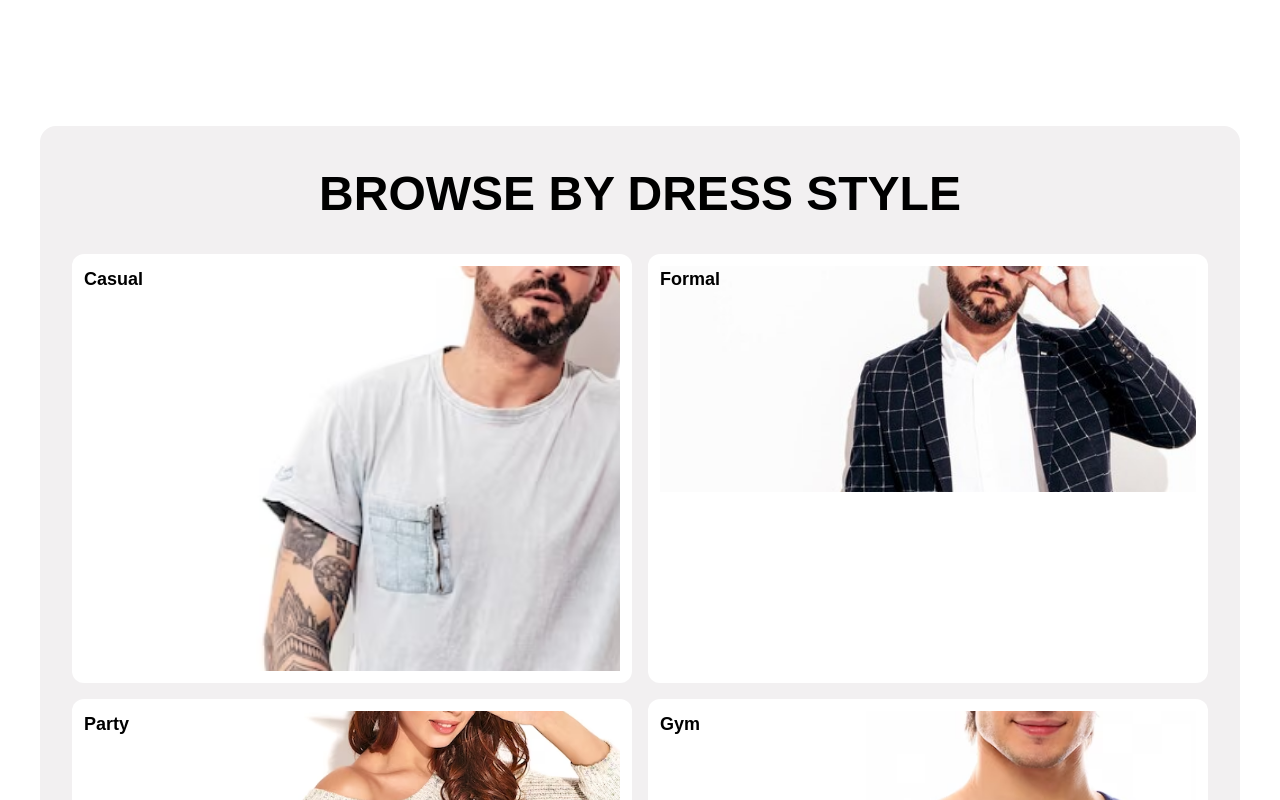
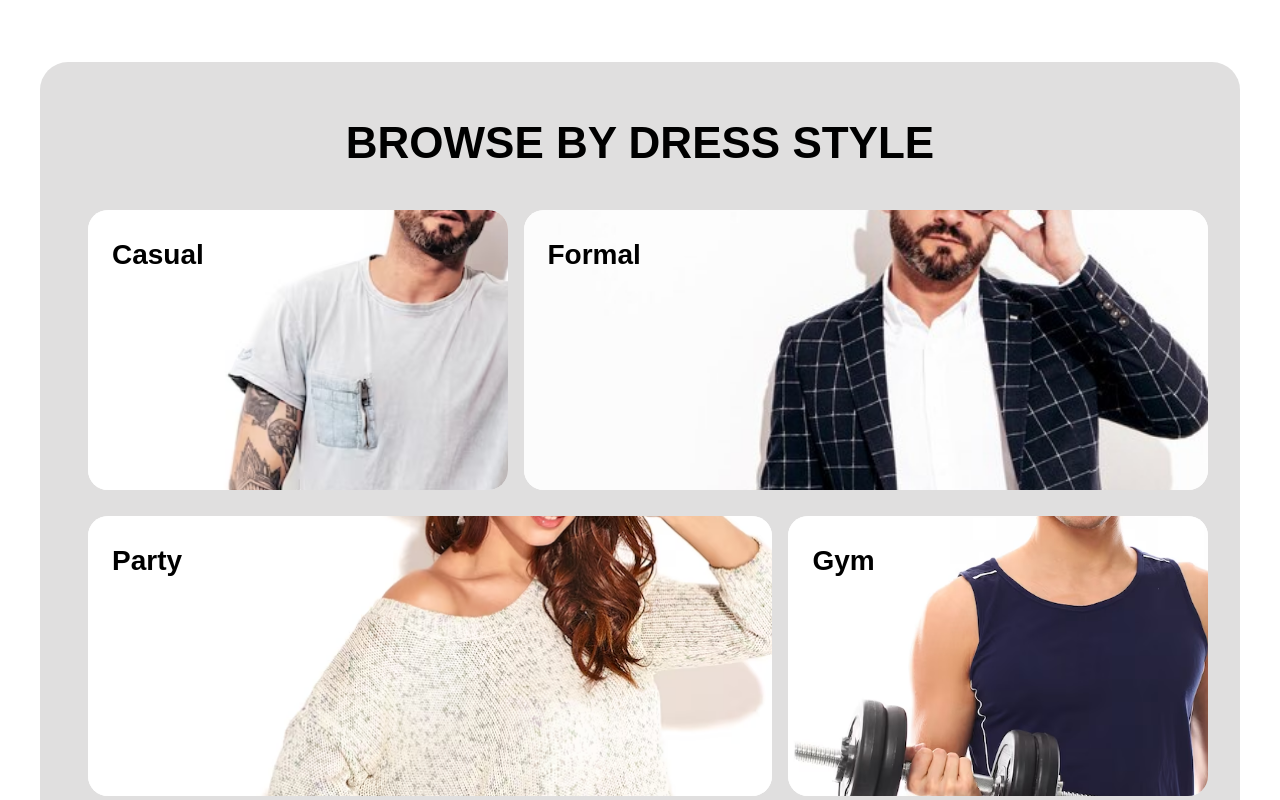
Before and after one commit to abiodunnoah/Shop.co, a Vue app: page / in a window 1280 px wide. Shown: the part 2140-2940 px from the top of the page. Built offline with nearby package versions, Linux system fonts and the light colour scheme; a web font is replaced by a local one.

Commit message:
browse panel component

```diff
--- /dev/null
+++ b/src/components/BrowsePanel.vue
@@ -0,0 +1,99 @@
+<script setup>
+import casual from "@/assets/images/casual.png";
+import formal from "@/assets/images/formal.png";
+import party from "@/assets/images/party.png";
+import gym from "@/assets/images/gym.png";
+</script>
+
+<template>
+  <section class="browse-panel">
+    <h2 class="title">BROWSE BY DRESS STYLE</h2>
+
+    <!-- Row 1 -->
+    <div class="row">
+      <div class="card card--casual">
+        <span class="label">Casual</span>
+        <img :src="casual" alt="Casual" />
+      </div>
+      <div class="card card--formal">
+        <span class="label">Formal</span>
+        <img :src="formal" alt="Formal" />
+      </div>
+    </div>
+
+    <!-- Row 2 -->
+    <div class="row">
+      <div class="card card--party">
+        <span class="label">Party</span>
+        <img :src="party" alt="Party" />
+      </div>
+      <div class="card card--gym">
+        <span class="label">Gym</span>
+        <img :src="gym" alt="Gym" />
+      </div>
+    </div>
+  </section>
+</template>
+
+<style scoped>
+.browse-panel {
+  background: #e0dfdf;
+  border-radius: 1.75rem;
+  padding: 3rem;
+  max-width: 1200px;
+  margin: auto;
+}
+
+.title {
+  text-align: center;
+  font-size: 2.75rem;
+  font-weight: 900;
+  margin-bottom: 1.5rem;
+}
+
+.row {
+  display: flex;
+  gap: 1rem;
+  margin-bottom: 1rem;
+  padding-top: 10px;
+}
+
+.card {
+  position: relative;
+  background: white;
+  border-radius: 1.25rem;
+  overflow: hidden;
+  height: 280px;
+  display: flex;
+  align-items: flex-end;
+}
+
+.card--casual {
+  flex: 0 0 38%;
+}
+.card--formal {
+  flex: 0 0 62%;
+}
+.card--party {
+  flex: 0 0 62%;
+}
+.card--gym {
+  flex: 0 0 38%;
+}
+
+.label {
+  position: absolute;
+  top: 1.5rem;
+  left: 1.5rem;
+  font-weight: 800;
+  font-size: 1.75rem;
+  z-index: 1;
+}
+
+.card img {
+  width: 100%;
+  height: 100%;
+  object-fit: cover;
+  display: block;
+}
+</style>
--- a/src/components/NewArrivalsView.vue
+++ b/src/components/NewArrivalsView.vue
@@ -7,10 +7,6 @@ import cloth5 from "@/assets/images/cloth 5.png";
 import cloth6 from "@/assets/images/cloth 6.png";
 import cloth7 from "@/assets/images/cloth 7.png";
 import cloth8 from "@/assets/images/cloth 8.png";
-import casual from "@/assets/images/casual.png";
-import formal from "@/assets/images/formal.png";
-import party from "@/assets/images/party.png";
-import gym from "@/assets/images/gym.png";
 </script>
 
 <template>
@@ -18,7 +14,7 @@ import gym from "@/assets/images/gym.png";
     <h2 class="section-title">NEW ARRIVALS</h2>
     <div class="grid">
       <!-- Item 1 -->
-      <div class="card">
+      <div class="card__item">
         <img :src="cloth1" alt="T-shirt with Tape Details" class="card__image" />
         <h3 class="card__name">T-shirt with Tape Details</h3>
 
@@ -36,7 +32,7 @@ import gym from "@/assets/images/gym.png";
       </div>
 
       <!-- Item 2 -->
-      <div class="card">
+      <div class="card__item">
         <img :src="cloth2" alt="Skinny Fit Jeans" class="card__image" />
         <h3 class="card__name">Skinny Fit Jeans</h3>
 
@@ -55,7 +51,7 @@ import gym from "@/assets/images/gym.png";
       </div>
 
       <!-- Item 3 -->
-      <div class="card">
+      <div class="card__item">
         <img :src="cloth3" alt="Checkered Shirt" class="card__image" />
         <h3 class="card__name">Checkered Shirt</h3>
 
@@ -72,7 +68,7 @@ import gym from "@/assets/images/gym.png";
       </div>
 
       <!-- Item 4 -->
-      <div class="card">
+      <div class="card__item">
         <img :src="cloth4" alt="Sleeve Striped T-shirt" class="card__image" />
         <h3 class="card__name">Sleeve Striped T-shirt</h3>
 
@@ -101,7 +97,7 @@ import gym from "@/assets/images/gym.png";
     <h2 class="section-title">TOP SELLING</h2>
     <div class="grid">
       <!-- Item 1 -->
-      <div class="card">
+      <div class="card__item">
         <img :src="cloth5" alt="Vertical Stripped Shirt" class="card__image" />
         <h3 class="card__name">Vertical Stripped Shirt</h3>
 
@@ -120,7 +116,7 @@ import gym from "@/assets/images/gym.png";
       </div>
 
       <!-- Item 2 -->
-      <div class="card">
+      <div class="card__item">
         <img :src="cloth6" alt="Courage Graphic T-shirt" class="card__image" />
         <h3 class="card__name">Courage Graphic T-shirt</h3>
 
@@ -137,7 +133,7 @@ import gym from "@/assets/images/gym.png";
       </div>
 
       <!-- Item 3 -->
-      <div class="card">
+      <div class="card__item">
         <img :src="cloth7" alt="Loose Fit Bermuda Shorts" class="card__image" />
         <h3 class="card__name">Loose Fit Bermuda Shorts</h3>
 
@@ -152,7 +148,7 @@ import gym from "@/assets/images/gym.png";
       </div>
 
       <!-- Item 4 -->
-      <div class="card">
+      <div class="card__item">
         <img :src="cloth8" alt="Faded Skinny Jeans" class="card__image" />
         <h3 class="card__name">Faded Skinny Jeans</h3>
 
@@ -171,31 +167,6 @@ import gym from "@/assets/images/gym.png";
 
     <div class="view-all-wrapper">
       <button class="btn-outline">View All</button>
-    </div>
-  </section>
-
-  <section class="browse-panel-container">
-    <div class="browse-panel">
-      <h2 class="browse-panel__title">BROWSE BY DRESS STYLE</h2>
-
-      <div class="browse-panel__grid">
-        <div class="card">
-          <span class="card__label">Casual</span>
-          <img :src="casual" alt="Casual style" class="card__img" />
-        </div>
-        <div class="card">
-          <span class="card__label">Formal</span>
-          <img :src="formal" alt="Formal style" class="card__img" />
-        </div>
-        <div class="card">
-          <span class="card__label">Party</span>
-          <img :src="party" alt="Party style" class="card__img" />
-        </div>
-        <div class="card">
-          <span class="card__label">Gym</span>
-          <img :src="gym" alt="Gym style" class="card__img" />
-        </div>
-      </div>
     </div>
   </section>
 </template>
@@ -225,7 +196,7 @@ import gym from "@/assets/images/gym.png";
   /* gap: 1.25rem; */
 }
 
-.card {
+.card__item {
   /* background: #f7f6f6; */
   border-radius: 1rem;
   padding: 0.75rem;
@@ -321,54 +292,4 @@ import gym from "@/assets/images/gym.png";
   cursor: pointer;
   font-weight: 600;
 }
-
-.browse-panel-container {
-  margin: 4rem 2rem;
-}
-
-.browse-panel {
-  background: #f2f0f1;
-  border-radius: 1rem;
-  padding: 2rem 2rem;
-  max-width: 1200px;
-  margin: 0 auto;
-}
-
-.browse-panel__title {
-  text-align: center;
-  font-size: 48px;
-  font-weight: 900;
-  font-family: sans-serif;
-  margin-bottom: 1.5rem;
-}
-
-.browse-panel__grid {
-  display: grid;
-  grid-template-columns: repeat(2, 1fr);
-  gap: 1rem;
-}
-
-.card {
-  position: relative;
-  background: #ffffff;
-  border-radius: 0.75rem;
-  overflow: hidden;
-}
-
-.card__label {
-  position: absolute;
-  top: 0.75rem;
-  left: 0.75rem;
-  font-size: 1.125rem;
-  font-weight: 600;
-  color: #000;
-  z-index: 1;
-}
-
-.card__img {
-  display: block;
-  width: 100%;
-  height: auto;
-  object-fit: cover;
-}
 </style>
--- a/src/views/ShopView.vue
+++ b/src/views/ShopView.vue
@@ -4,6 +4,7 @@ import NavBar from "@/components/NavBar.vue";
 import HeroView from "@/components/HeroView.vue";
 import BrandView from "@/components/BrandView.vue";
 import NewArrivalsView from "@/components/NewArrivalsView.vue";
+import BrowsePanel from "@/components/BrowsePanel.vue";
 </script>
 
 <template>
@@ -27,5 +28,9 @@ import NewArrivalsView from "@/components/NewArrivalsView.vue";
     <div>
       <NewArrivalsView />
     </div>
+
+    <div>
+      <BrowsePanel />
+    </div>
   </main>
 </template>
```
Also changed, not shown: 1 other file (tests, documents, lock files or other folders).
